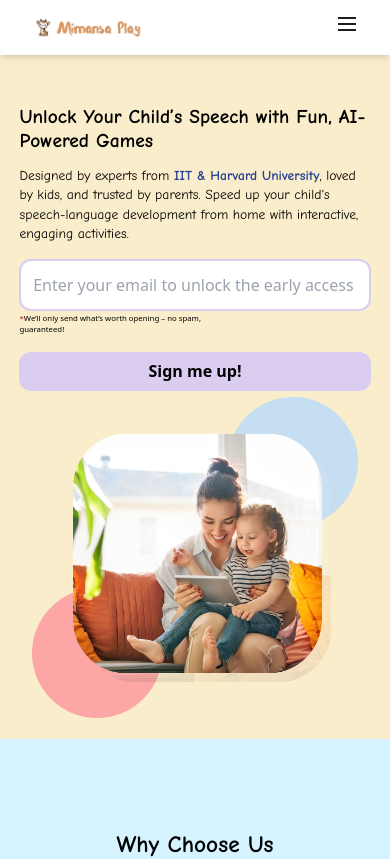
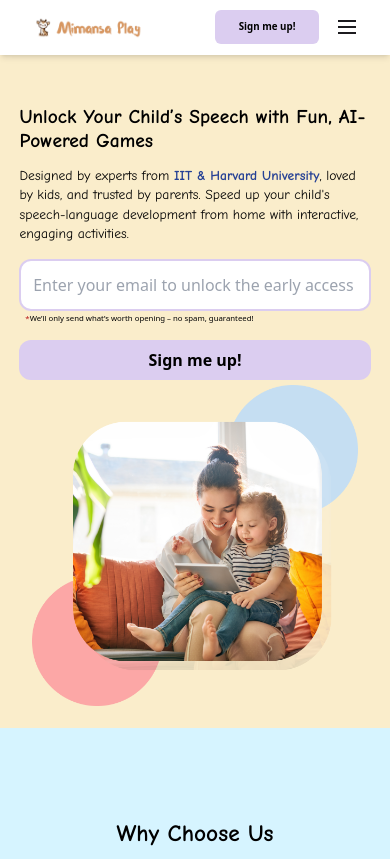
Before and after one commit to MimansaDeveloper/Mimansa-Play, a React (Vite) app in the folder frontend/: page / in a window 390 px wide. Shown: the top 859 px of the page. Built offline with nearby package versions, Linux system fonts and the light colour scheme.

Commit message:
added the floating button

```diff
--- a/frontend/src/pages/DontMissSection.jsx
+++ b/frontend/src/pages/DontMissSection.jsx
@@ -110,7 +110,7 @@ const DontMissSection = () => {
       </div>
 
       {/* Toast Container */}
-      <ToastContainer />
+      <ToastContainer containerId={1} />
     </div>
   );
 };
--- a/frontend/src/pages/HeroSection.jsx
+++ b/frontend/src/pages/HeroSection.jsx
@@ -44,14 +44,14 @@ const HeroSection = () => {
 
   return (
     <div
-      className="flex flex-col lg:flex-row items-center justify-between bg-[#FAEDCB] w-full h-auto lg:h-[100vh] px-[2vw] lg:px-[4vw] py-[2vw]"
+      className="flex flex-col lg:flex-row items-center justify-between bg-[#FAEDCB] w-full h-auto lg:h-[100vh]  px-[2vw] lg:px-[4vw] py-[2vw]"
       data-aos="fade-in" // Adding AOS animation for the entire section
     >
 
 
       {/* Left Section (Text and Input below image on mobile) */}
       <div
-        className="flex flex-col w-full lg:w-[50%] h-full lg:ml-[3vw] px-[3vw] mt-[10vw] lg:mt-[10vw]"
+        className="flex flex-col w-full justify-center items-center lg:w-[50%] h-full lg:ml-[3vw] px-[3vw] mt-[10vw] lg:mt-[-3vw]"
         data-aos="fade-up" // Animation for text and input
       >
         <h1 className="font-comic-neue mb-[2vw] text-start font-bold text-[5vw] lg:text-[2.5vw] leading-[6vw] lg:leading-[3vw] text-black mt-[1vw] lg:mt-10  lg:text-left">
@@ -78,11 +78,11 @@ const HeroSection = () => {
             data-aos="fade-right"
           />
           {signupMessage ? (
-          <h3 className="mt-0 lg:mt-[0.5vw] mr-[35vw]   text-start lg:hidden block font-light text-[1vw] lg:text-[0.9vw] lg:text-left">
+          <h3 className="mt-[0.5vw] mr-[-3vw] w-full lg:hidden block text-start font-light text-[2vw] lg:text-[0.9vw]  lg:text-left">
             {signupMessage}
           </h3>
         ) : (
-          <h3 className="mt-[0.5vw] mr-[35vw]  lg:hidden block text-start font-light text-[2vw] lg:text-[0.9vw]  lg:text-left">
+          <h3 className="mt-[0.5vw] mr-[-3vw] w-full  lg:hidden block text-start font-light text-[2vw] lg:text-[0.9vw]  lg:text-left">
             <span className="text-red-700">*</span>We’ll only send what’s worth
             opening – no spam, guaranteed!
           </h3>
@@ -99,11 +99,11 @@ const HeroSection = () => {
           </button>
         </div>
         {signupMessage ? (
-          <h3 className="mt-[0.5vw] font-light text-[3vw] lg:text-[0.9vw] text-center lg:text-left">
+          <h3 className="mt-[0.5vw] font-light lg:block hidden text-[3vw] lg:text-[0.9vw] text-center lg:mr-[12vw] lg:text-left">
             {signupMessage}
           </h3>
         ) : (
-          <h3 className="mt-[0.5vw] lg:block hidden font-light text-[3vw] lg:text-[0.9vw] text-center lg:text-left">
+          <h3 className="mt-[0.5vw] lg:block hidden  font-light text-[3vw] lg:text-[0.9vw] text-start lg:mr-[12vw] lg:text-left">
             <span className="text-red-700">*</span>We’ll only send what’s worth
             opening – no spam, guaranteed!
           </h3>
@@ -123,7 +123,7 @@ const HeroSection = () => {
       </div>
 
       {/* Toast Container */}
-      <ToastContainer />
+      <ToastContainer containerId={2} />
     </div>
   );
 };
--- a/frontend/src/pages/Navbar.jsx
+++ b/frontend/src/pages/Navbar.jsx
@@ -75,7 +75,15 @@ const Navbar = ({ openPopup, scrollToSection }) => {
       </ul>
 
       {/* Mobile Menu Button */}
-      <div className="lg:hidden">
+      <div className="lg:hidden flex items-center justify-center gap-4">
+      <button
+          onClick={openPopup}
+          className="py-[2.5vw] text-[2.5vw] px-[6vw] bg-[#DBCDF0] text-black font-semibold rounded-md hover:bg-[#c09ff3] hover:text-white transition duration-300 whitespace-nowrap"
+        >
+          Sign me up!
+        </button>
+
+
         <button onClick={toggleMobileMenu} className="focus:outline-none">
           {/* Hamburger icon */}
          {!isMobileMenuOpen ? <svg
@@ -211,15 +219,15 @@ const Navbar = ({ openPopup, scrollToSection }) => {
 
       {/* Buttons on Desktop */}
       <div className="hidden lg:flex items-center justify-center gap-[1.5vw]">
-        <button
+        {/* <button
           onClick={handleTryGame}
           className="py-[0.80vw] px-4 hover:bg-black hover:text-white font-semibold text-[1rem] rounded-md bg-white text-black border-2 border-black transition duration-300 whitespace-nowrap"
         >
           Try the game
-        </button>
+        </button> */}
         <button
           onClick={openPopup}
-          className="py-[0.85vw] px-3 bg-[#DBCDF0] text-black font-semibold text-[1rem] rounded-md hover:bg-[#c09ff3] hover:text-white transition duration-300 whitespace-nowrap"
+          className="py-[0.85vw] px-3 bg-[#DBCDF0] text-black font-semibold text-[1vw] rounded-md hover:bg-[#c09ff3] hover:text-white transition duration-300 whitespace-nowrap"
         >
           Signup for early access
         </button>
--- a/frontend/src/pages/WorkingSection.jsx
+++ b/frontend/src/pages/WorkingSection.jsx
@@ -98,9 +98,9 @@ const WorkingSection = () => {
 
       {/* Button Section */}
       <div className="mt-16 lg:mt-36 mb-8 lg:mb-16">
-        <button onClick={handleTryGame}  className="bg-[#322F29] text-white font-comic-neue font-bold text-[5vw] lg:text-[1.5rem] py-4 px-8 rounded-lg">
+        {/* <button onClick={handleTryGame}  className="bg-[#322F29] text-white font-comic-neue font-bold text-[5vw] lg:text-[1.5rem] py-4 px-8 rounded-lg">
           Try the Game
-        </button>
+        </button> */}
       </div>
     </div>
   );
```
